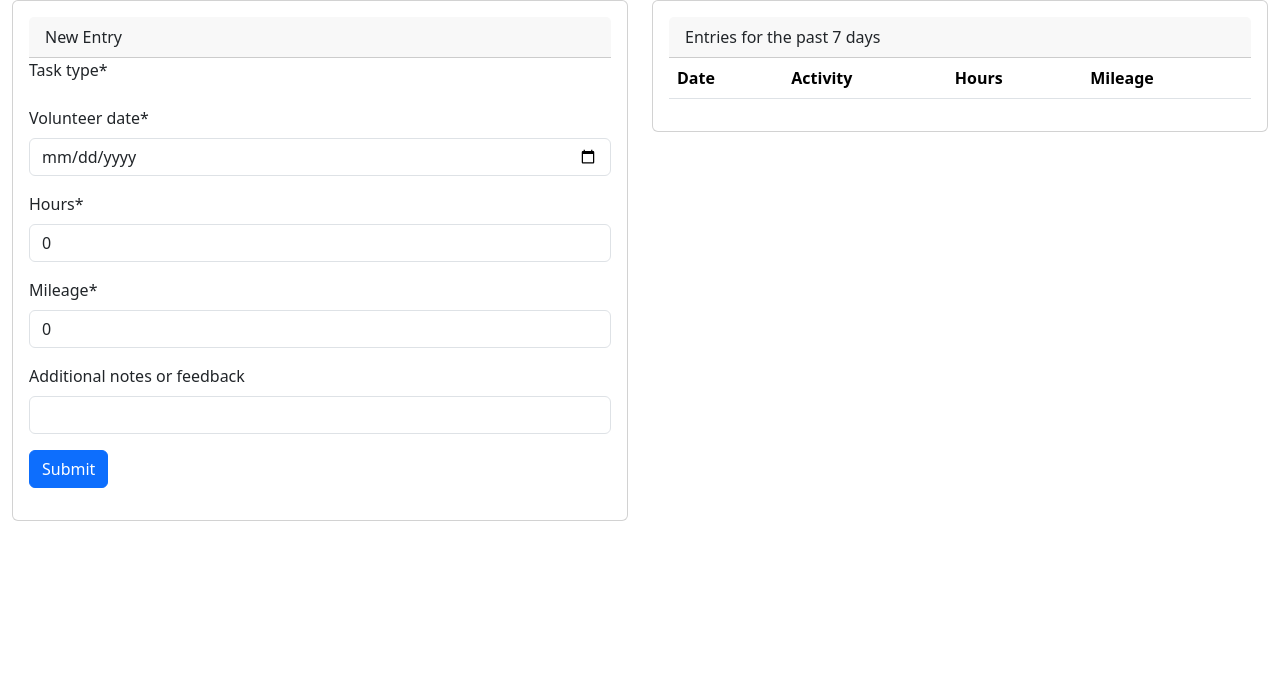
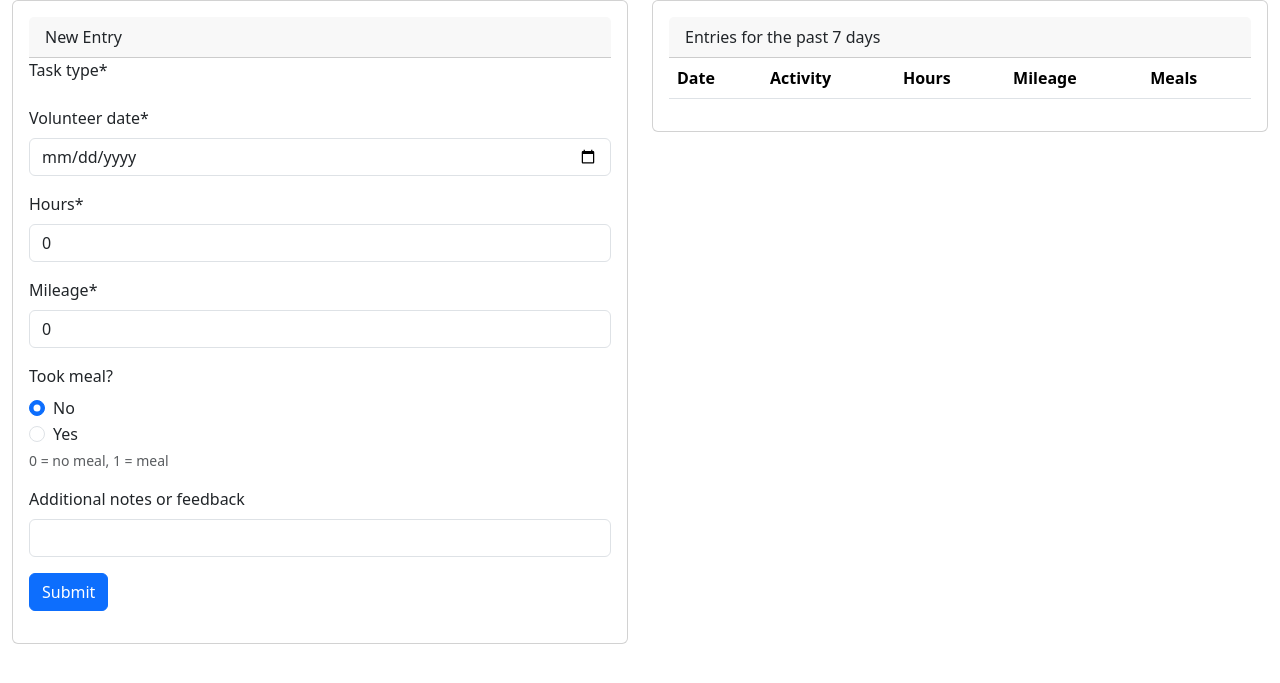
Before and after one commit to dcfix/wcc.exmado, a Django app: page /volunteer/log/ in a window 1280 px wide. Shown: the part 56-739 px from the top of the page. Run offline with Django 3.2, Linux system fonts and the light colour scheme; the visitor is signed in with stand-in values (Sample User, id 1); data that the repository does not hold is empty; some libraries are stand-ins or nearby versions.

Commit message:
Adding meals to the volunteer checkin

```diff
--- a/src/volunteer/admin.py
+++ b/src/volunteer/admin.py
@@ -12,9 +12,9 @@ class TaskAdmin(admin.ModelAdmin):
 
 @admin.register(Entry)
 class EntryAdmin(admin.ModelAdmin):
-    list_display = ('volunteer', 'volunteer_date', 'volunteer_task', 'hours', 'mileage', 'active')
+    list_display = ('volunteer', 'volunteer_date', 'volunteer_task', 'hours', 'mileage', 'meal', 'active')
 
-    fields = ['volunteer', 'volunteer_date', 'volunteer_task', 'hours', 'mileage', 'notes', 'active',
+    fields = ['volunteer', 'volunteer_date', 'volunteer_task', 'hours', 'mileage', 'meal', 'notes', 'active',
               ('created_by', 'created_date'),
               ('modified_by', 'modified_date')]
 
--- a/src/volunteer/forms.py
+++ b/src/volunteer/forms.py
@@ -23,6 +23,14 @@ class LogVolunteerHours(forms.Form):
                                                             attrs={'type': 'date', 'max': datetime.now().date()}))
     hours = forms.DecimalField(label="Hours", required=True, initial=0)
     mileage = forms.DecimalField(label="Mileage", required=True, initial=0)
+    meal = forms.TypedChoiceField(
+        label="Took meal?",
+        choices=((0, 'No'), (1, 'Yes')),
+        coerce=int,
+        widget=forms.RadioSelect(),
+        initial=0,
+        required=False,
+        help_text='0 = no meal, 1 = meal')
     notes = forms.CharField(label="Additional notes or feedback", required=False)
 
 
--- a/src/volunteer/models.py
+++ b/src/volunteer/models.py
@@ -51,6 +51,10 @@ class Entry(models.Model):
     volunteer_date = models.DateTimeField(blank=True, null=True)
     hours = models.DecimalField(decimal_places=2, max_digits=4)
     mileage = models.DecimalField(decimal_places=2, max_digits=4)
+    meal = models.PositiveSmallIntegerField(
+        choices=((0, 'No'), (1, 'Yes')),
+        default=0,
+        help_text='0 = no meal taken, 1 = meal taken')
     notes = models.CharField(
         max_length=255,
         unique=False,
--- a/src/volunteer/templates/volunteer/dashboard.html
+++ b/src/volunteer/templates/volunteer/dashboard.html
@@ -19,9 +19,9 @@
                 <div class="card-header">Entries for the past 7 days</div>
                 <div class="card-text">
                     <table class="table">
-                    <tr><th>Date</th><th>Activity</th><th>Hours</th><th>Mileage</th></tr>
+                    <tr><th>Date</th><th>Activity</th><th>Hours</th><th>Mileage</th><th>Meals</th></tr>
                     {% for entry in entries %}
-                        <tr><td>{{ entry.volunteer_date | date:'m-d-Y' }}</td><td>{{ entry.volunteer_task }}</td><td>{{ entry.hours }}</td><td>{{ entry.mileage }}</td></tr>
+                        <tr><td>{{ entry.volunteer_date | date:'m-d-Y' }}</td><td>{{ entry.volunteer_task }}</td><td>{{ entry.hours }}</td><td>{{ entry.mileage }}</td><td>{{ entry.meal }}</td></tr>
                     {% endfor %}
                     </table>
                 </div>
--- a/src/volunteer/templates/volunteer/list_entries.html
+++ b/src/volunteer/templates/volunteer/list_entries.html
@@ -10,7 +10,7 @@
 <ul>
 
 {% for entry in entries %}
-<li>{{ entry.volunteer_date  }} {{  entry.volunteer_task.desc }}, {{ entry.hours }}, {{ entry.mileage }}</li>
+<li>{{ entry.volunteer_date  }} {{  entry.volunteer_task.desc }}, {{ entry.hours }}, {{ entry.mileage }}, {{ entry.meals }}</li>
 
 {% endfor %}
 
--- a/src/volunteer/templates/volunteer/log_hours.html
+++ b/src/volunteer/templates/volunteer/log_hours.html
@@ -20,9 +20,9 @@
                 <div class="card-header">Entries for the past 7 days</div>
                 <div class="card-text">
                     <table class="table">
-                    <tr><th>Date</th><th>Activity</th><th>Hours</th><th>Mileage</th></tr>
+                    <tr><th>Date</th><th>Activity</th><th>Hours</th><th>Mileage</th><th>Meals</th></tr>
                     {% for entry in entries %}
-                        <tr><td>{{ entry.volunteer_date | date:'m-d-Y' }}</td><td>{{ entry.volunteer_task }}</td><td>{{ entry.hours }}</td><td>{{ entry.mileage }}</td></tr>
+                        <tr><td>{{ entry.volunteer_date | date:'m-d-Y' }}</td><td>{{ entry.volunteer_task }}</td><td>{{ entry.hours }}</td><td>{{ entry.mileage }}</td><td>{{ entry.meal }}</td></tr>
                     {% endfor %}
                     </table>
                 </div>
--- a/src/volunteer/templates/volunteer/rpt_timeframe.html
+++ b/src/volunteer/templates/volunteer/rpt_timeframe.html
@@ -9,13 +9,14 @@
                 {% crispy form %}
                 <div class="card-text">
                     <table class="table">
-                        <tr><th>Date</th><th>Volunteer</th><th>Activity</th><th>Hours</th><th>Mileage</th></tr>
+                        <tr><th>Date</th><th>Volunteer</th><th>Activity</th><th>Hours</th><th>Mileage</th><th>Meals</th></tr>
                     {% for entry in entries %}
                         <tr><td>{{ entry.volunteer_date | date:'m-d-Y' }}</td>
                             <td>{{ entry.volunteer__username }}</td>
                             <td>{{ entry.volunteer_task__desc }}</td>
                             <td>{{ entry.total_hours|floatformat:"2" }}</td>
-                            <td>{{ entry.total_mileage|floatformat:"2"}}</td></tr>
+                            <td>{{ entry.total_mileage|floatformat:"2"}}</td>
+                            <td>{{ entry.total_meals|default:0 }}</td></tr>
                     {% endfor %}
                     </table>
                 </div>
--- a/src/volunteer/views.py
+++ b/src/volunteer/views.py
@@ -68,7 +68,8 @@ def rpt_timeframe(request):
         .values('volunteer_date', 'volunteer__username', 'volunteer_task__desc')\
         .order_by('volunteer_date', 'volunteer_task__desc')\
         .annotate(total_hours=Sum('hours'))\
-        .annotate(total_mileage=Sum('mileage'))
+        .annotate(total_mileage=Sum('mileage'))\
+        .annotate(total_meals=Sum('meal'))
 
     context = {"form": form,
                "entries": entries}
@@ -92,6 +93,7 @@ def log_hours(request):
             entry.volunteer_date = form.cleaned_data["volunteer_date"]
             entry.hours = form.cleaned_data["hours"]
             entry.mileage = form.cleaned_data["mileage"]
+            entry.meal = form.cleaned_data.get("meal", 0)
             entry.notes = form.cleaned_data["notes"]
 
             entry.save()
```
Also changed, not shown: src/volunteer/migrations/0006_entry_meal.py (added).
